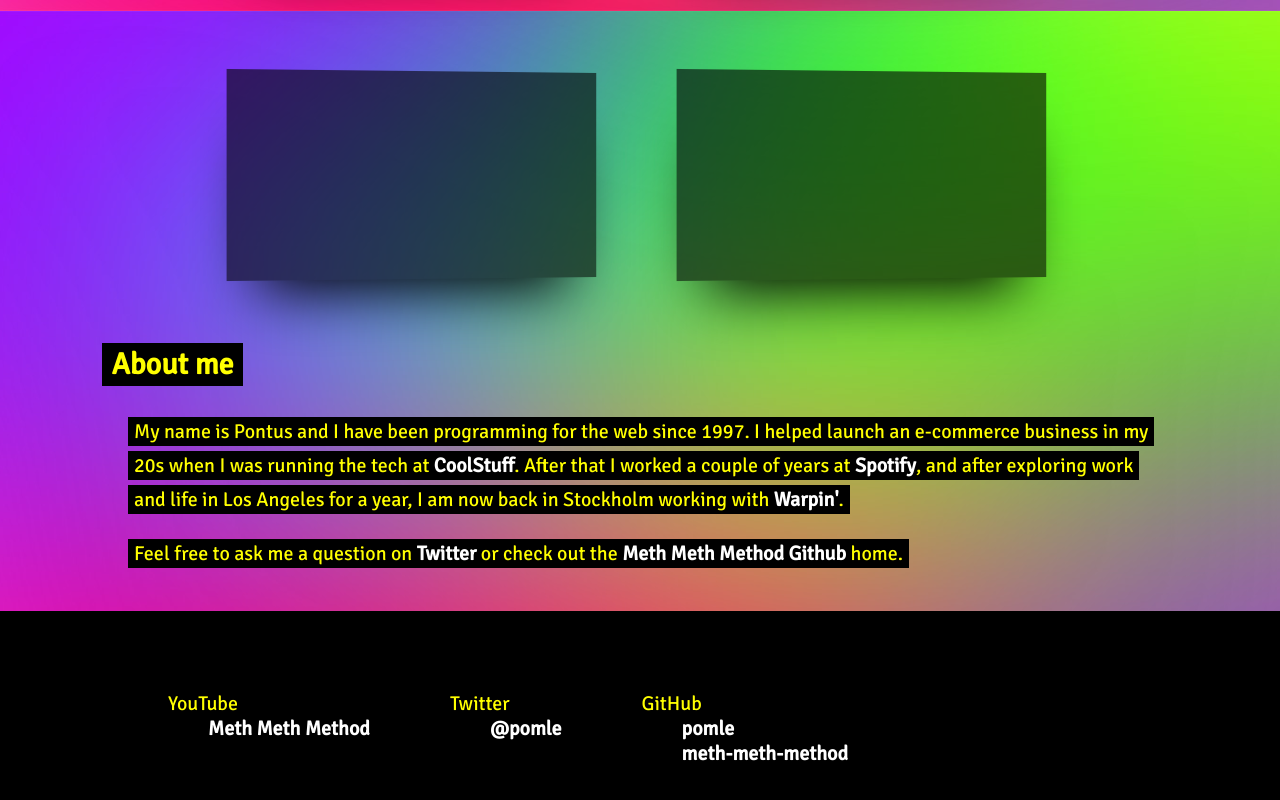
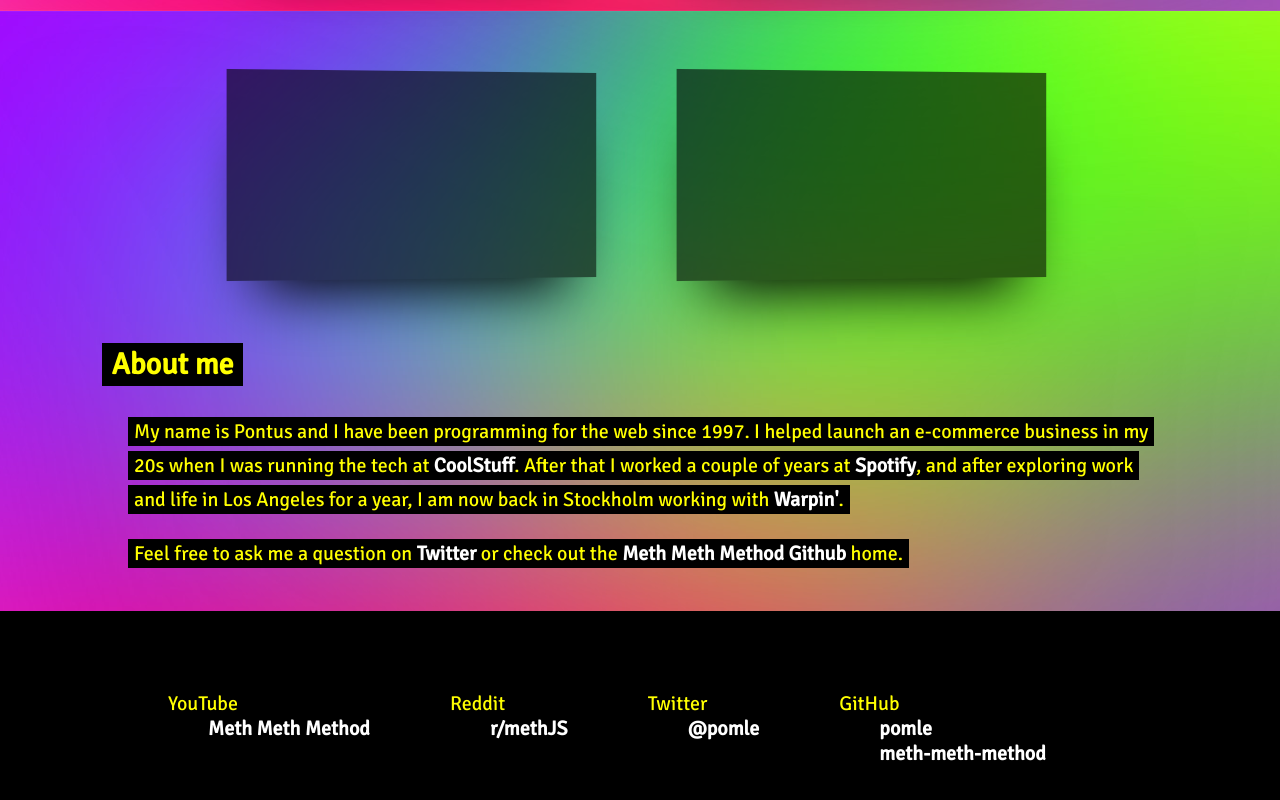
Before and after one commit to meth-meth-method/meth, a plain HTML site: page index.html in a window 1280 px wide. Shown: the part 1589-2389 px from the top of the page. Drawn offline with Linux system fonts and the light colour scheme; no server answers.

Commit message:
Add Reddit link.

```diff
--- a/index.html
+++ b/index.html
@@ -52,6 +52,12 @@
                 </ul>
             </li>
             <li>
+                Reddit
+                <ul>
+                    <li><a href="https://www.reddit.com/r/methJS/">r/methJS</a></li>
+                </ul>
+            </li>
+            <li>
                 Twitter
                 <ul>
                     <li><a href="https://twitter.com/pomle">@pomle</a></li>
```
